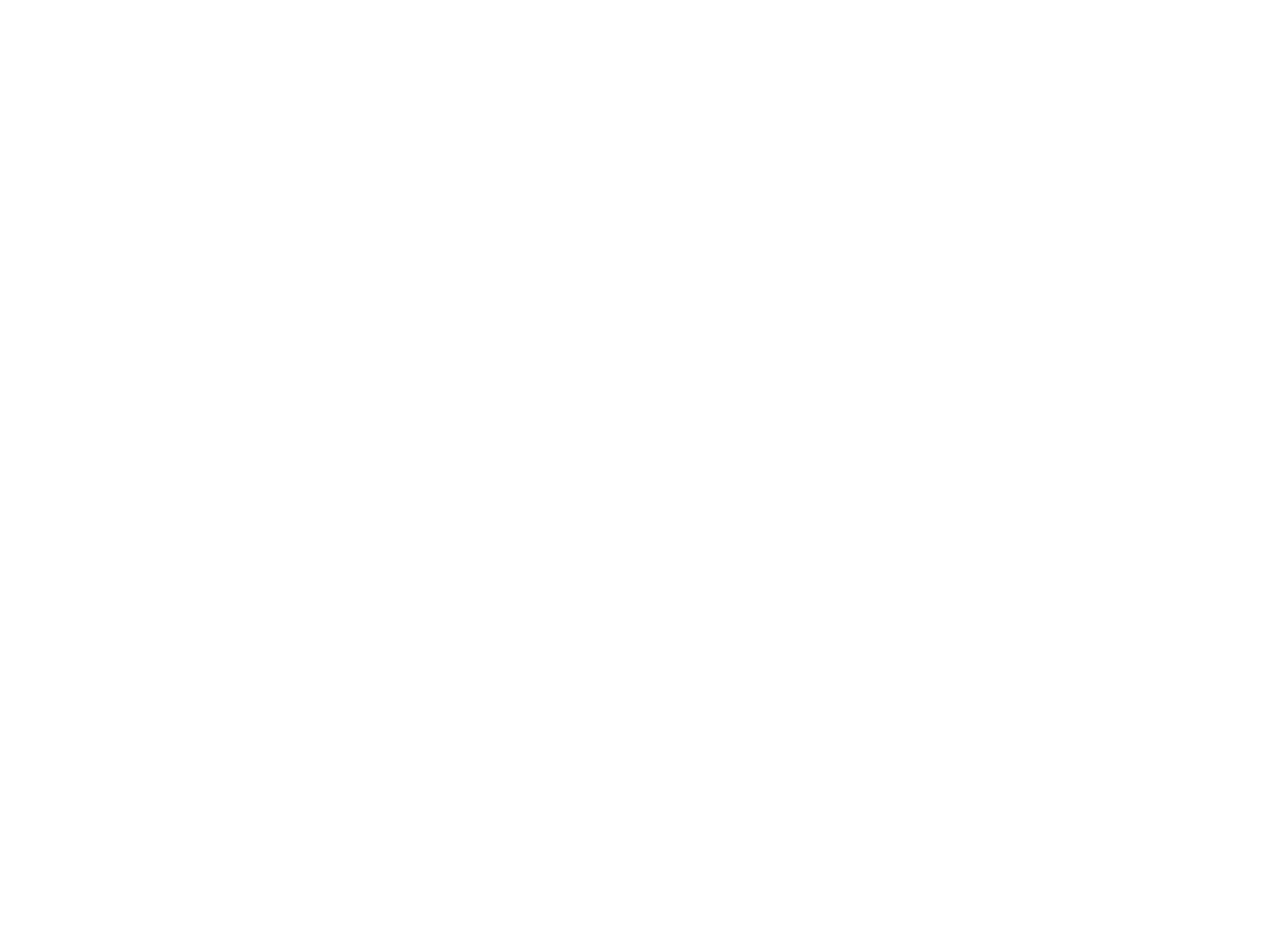
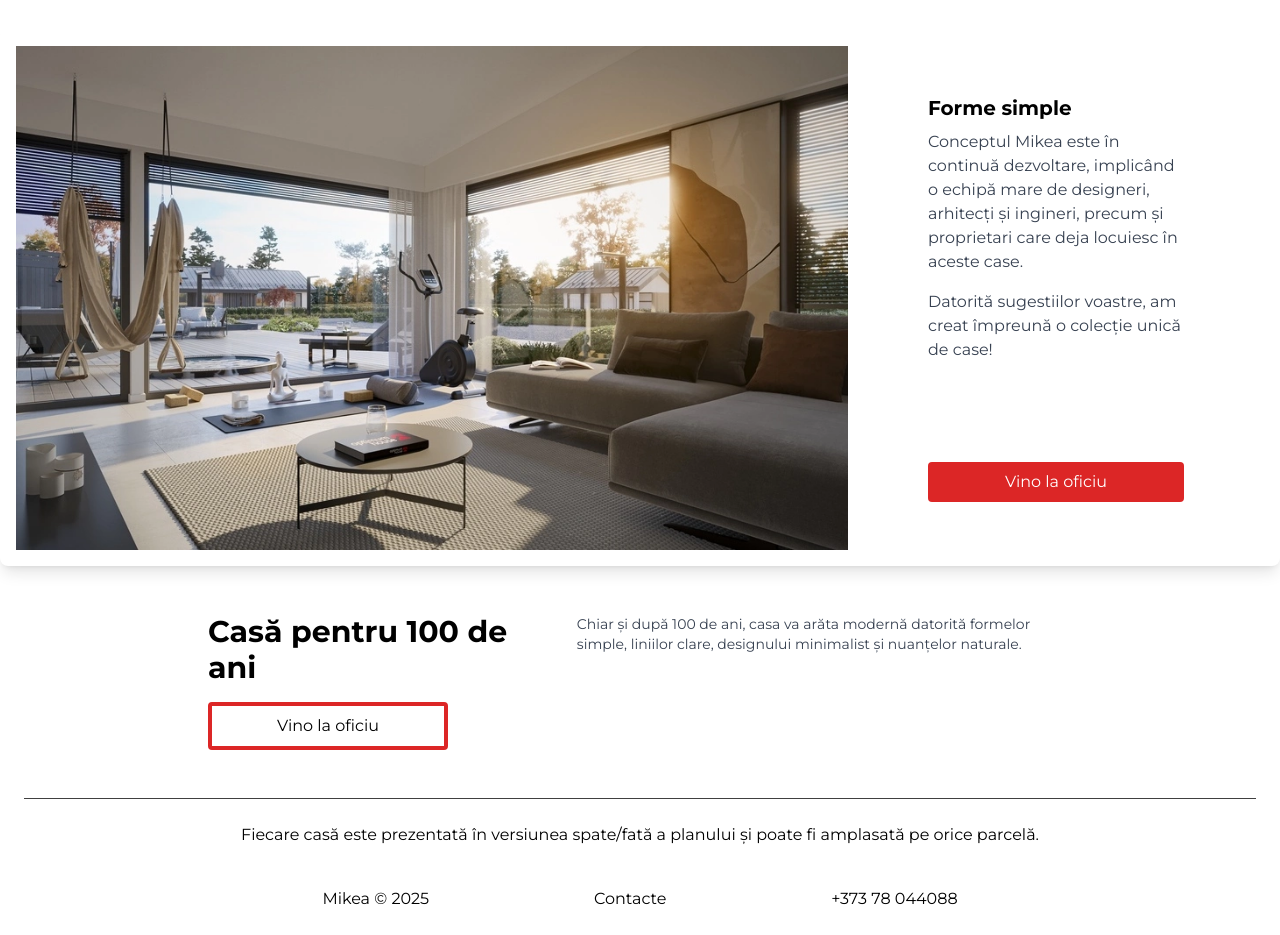
Before and after one commit to cornel-sys/mikea-website, a Next.js app: page /1 in a window 1280 px wide. Shown: the part 2260-3195 px from the top of the page. Before the commit the page ends 2290 px from the top, so only its background shows below. Built offline with nearby package versions, Linux system fonts and the light colour scheme.

Commit message:
feat(Footer):added footer and extra components on main page

```diff
--- a/messages/ro.json
+++ b/messages/ro.json
@@ -32,5 +32,17 @@
     "button": "Vino la oficiu",
     "secondTitle": "O istorie de 10 ani",
     "secondText": "Fiecare an, timp de 10 ani, actualizăm aceste case și le îmbunătățim ținând cont de experiența anterioară, tendințele și inovațiile actuale."
+  },
+  "SecondCard": {
+    "title": "Forme simple",
+    "text": "Conceptul Mikea este în continuă dezvoltare, implicând o echipă mare de designeri, arhitecți și ingineri, precum și proprietari care deja locuiesc în aceste case.",
+    "subtext": "Datorită sugestiilor voastre, am creat împreună o colecție unică de case!",
+    "button": "Vino la oficiu",
+    "secondTitle": "Casă pentru 100 de ani",
+    "secondText": "Chiar și după 100 de ani, casa va arăta modernă datorită formelor simple, liniilor clare, designului minimalist și nuanțelor naturale."
+  },
+  "Footer": {
+    "text": "Fiecare casă este prezentată în versiunea spate/fată a planului și poate fi amplasată pe orice parcelă.",
+    "contact": "Contacte"
   }
 }
--- a/messages/ru.json
+++ b/messages/ru.json
@@ -32,5 +32,17 @@
     "button": "Приходи в офис",
     "secondTitle": "История длиной в 10 лет",
     "secondText": "Каждый год. На протяжении 10 лет мы обновляем эти дома и делаем их лучше с учётом предыдущего опыта, современных трендов и тенденций."
+  },
+  "SecondCard": {
+    "title": "Простые формы",
+    "text": "По сути работа над концепцией Микеа ведётся постоянно, в которой участвует большой коллектив дизайнеров, архитекторов и инженеров, а также владельцев, уже живущих в этих домах.",
+    "subtext": "Благодаря Вашим пожеланиям мы вместе создали уникальную коллекцию домов!",
+    "button": "Приходи в офис",
+    "secondTitle": "Дом на 100 лет",
+    "secondText": "Даже спустя 100 лет дом будет выглядеть современно, за счет простой формы, чётких линий, лаконичного дизайна и природных оттенков."
+  },
+  "Footer": {
+    "text": "Каждый дом представлен в Back/Front версии планировки и может быть установлен на любой участок.",
+    "contact": "Контакты"
   }
 }
--- a/src/app/[locale]/old/page.tsx
+++ b/src/app/[locale]/old/page.tsx
@@ -2,13 +2,13 @@
 
 import ImageCarousel from "../../../components/MainImage/ImageCarousel";
 import PhoneFooter from "../../../components/Footer/PhoneFooter";
-import Footer from "../../../components/Footer/Footer";
+import Footer from "../../../components/Footer/FooterOld";
 import Header from "../../../components/Header/HeaderOld";
 import ContactFormAction from "../../../components/ContactForm/ContactFormAction";
 
 export default function Home() {
   return (
-    <main className="scrollbar-hide overflow-auto h-full flex-col items-center select-none">
+    <main className="scrollbar-hide overflow-auto h-full flex-col items-center select-none text-white">
       <Header />
 
       {/* Background Image Carousel */}
--- a/src/app/[locale]/page.tsx
+++ b/src/app/[locale]/page.tsx
@@ -4,6 +4,7 @@
 import MainImage from "@/src/components/MainImage/MainImage";
 import HouseCard from "@/src/components/HouseCard/HouseCard";
 import Gallery from "@/src/components/ImageCarousel/ImageCarousel";
+import Footer from "@/src/components/Footer/Footer";
 
 export default function Home() {
   return (
@@ -12,6 +13,8 @@
       <MainImage />
       <HouseCard translation="FirstCard" image="/imagini/02.webp" />
       <Gallery />
+      <HouseCard translation="SecondCard" image="/imagini/18.webp" />
+      <Footer />
     </main>
   );
 }
--- a/src/components/Footer/Footer.tsx
+++ b/src/components/Footer/Footer.tsx
@@ -1,26 +1,19 @@
 import React from "react";
-import SocialLinks from "./SocialLinks";
-import PhoneLink from "./PhoneLink";
+import { useTranslations } from "next-intl";
 
-const Footer = () => {
-  const street = "str. Mitropolit Dosoftei 89";
+export default function Footer() {
+  const t = useTranslations("Footer");
+  const phone = "+373 78 044088";
   return (
-    <>
-      <div className="hidden lg:flex items-center">
-        <PhoneLink />
-      </div>
-      <div className="flex flex-col items-center justify-center text-sm lg:text-base border-neutral-700 border px-4 py-2 mb-2 lg:mb-0 rounded-xl font-medium">
-        <p className="lg:hidden">{street}</p>
-        <p className="lg:hidden">Republic of Moldova, mun. Chisinau</p>
-        <p className="hidden lg:flex">Republic of Moldova</p>
-        <p className="hidden lg:flex">mun. Chisinau</p>
-        <p className="hidden lg:flex">{street}</p>
-      </div>
-      <div className="hidden lg:flex">
-        <SocialLinks />
-      </div>
-    </>
+    <footer className="flex flex-col items-center justify-center text-sm mx-6 lg:text-base border-neutral-700 border-t px-4 py-2 mb-2 lg:mb-0 font-medium">
+      <div className="pb-10 pt-4">{t("text")}</div>
+      <section className="flex justify-around w-2/3 mb-4">
+        <p className="hidden lg:flex">Mikea © 2025</p>
+        <p className="hidden lg:flex">{t("contact")}</p>
+        <a href={`tel:${phone}`} className="flex items-center">
+          <div className="hidden lg:flex ">{phone}</div>
+        </a>
+      </section>
+    </footer>
   );
-};
-
-export default Footer;
+}
--- /dev/null
+++ b/src/components/Footer/FooterOld.tsx
@@ -0,0 +1,26 @@
+import React from "react";
+import SocialLinks from "./SocialLinks";
+import PhoneLink from "./PhoneLink";
+
+const Footer = () => {
+  const street = "str. Mitropolit Dosoftei 89";
+  return (
+    <>
+      <div className="hidden lg:flex items-center">
+        <PhoneLink />
+      </div>
+      <div className="flex flex-col items-center justify-center text-sm lg:text-base border-neutral-700 border px-4 py-2 mb-2 lg:mb-0 rounded-xl font-medium">
+        <p className="lg:hidden">{street}</p>
+        <p className="lg:hidden">Republic of Moldova, mun. Chisinau</p>
+        <p className="hidden lg:flex">Republic of Moldova</p>
+        <p className="hidden lg:flex">mun. Chisinau</p>
+        <p className="hidden lg:flex">{street}</p>
+      </div>
+      <div className="hidden lg:flex">
+        <SocialLinks />
+      </div>
+    </>
+  );
+};
+
+export default Footer;
--- a/src/components/MainImage/ImageCarousel.tsx
+++ b/src/components/MainImage/ImageCarousel.tsx
@@ -8,7 +8,7 @@
 const ImageCarousel = () => {
   const images = Array.from(
     { length: 19 },
-    (_, i) => `/imagini/${String(i + 1).padStart(2, "0")}.jpg`
+    (_, i) => `/imagini/${String(i + 1).padStart(2, "0")}.webp`
   );
   const [index, setIndex] = useState(0);
   const [nextIndex, setNextIndex] = useState(1);
```
